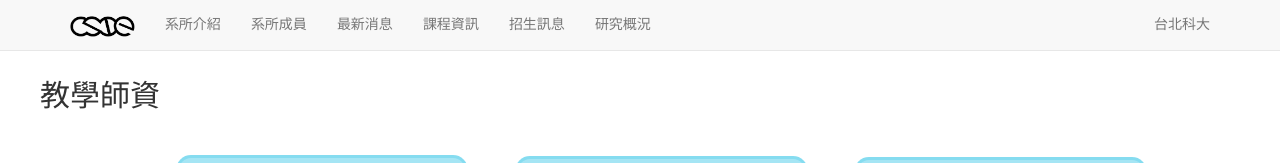
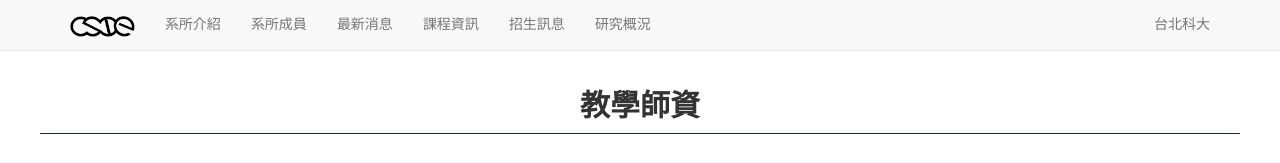
Before and after one commit to HungJenZheng/Web-Mid-term-Project, a plain HTML site: page CSIE/professor.html in a window 1280 px wide. Shown: the top 163 px of the page. Drawn offline with nearby package versions, Linux system fonts and the light colour scheme.

Commit message:
更正border

```diff
--- a/CSIE/css/professor.css
+++ b/CSIE/css/professor.css
@@ -1,3 +1,15 @@
+.news .title {
+  text-decoration: none;
+  text-align: center;
+  font-size: 25px;
+  margin-top: 10px;
+  border-bottom: 1px solid #182A5C;
+}
+
+.title h2 {
+  font-weight: 800;
+}
+
 /* --------------------------------------
    Professor
    -------------------------------------- */
```
